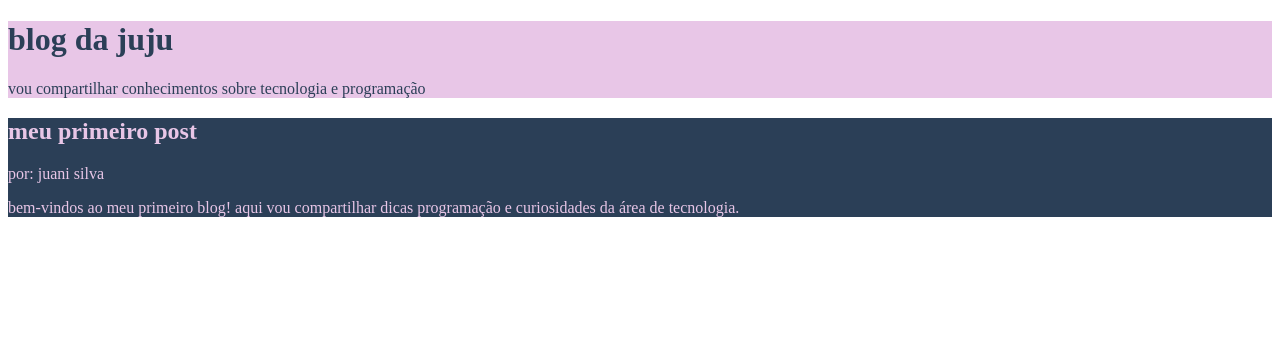
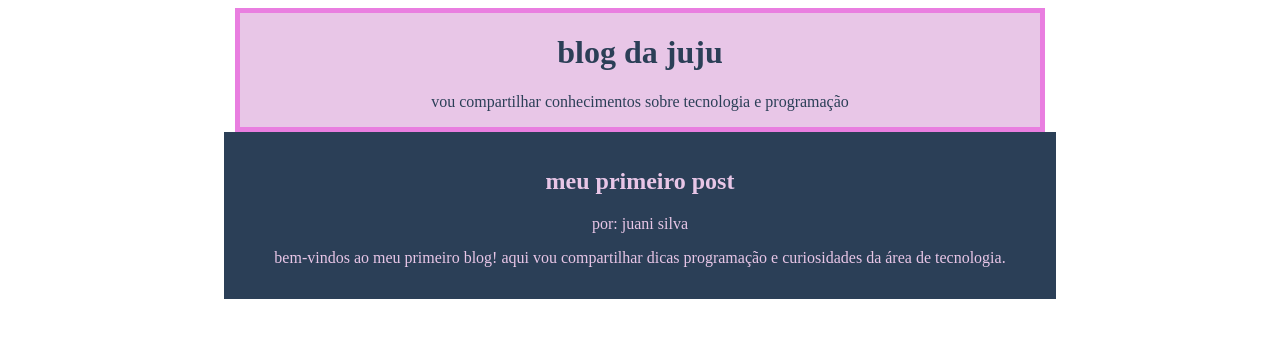
Before and after one commit to juanialeixo-design/P-gina-web-do-zero-primeira-intera-o, a plain HTML site: page index.html in a window 1280 px wide. Drawn offline with Linux system fonts and the light colour scheme.

Commit message:
Add files via upload

```diff
--- a/index.html
+++ b/index.html
@@ -9,11 +9,20 @@
             header{
                 background-color:#E8C6E7;
                 color: #2B3F57;
+                text-align: center;
+                max-width: 800px;
+                margin: 0 auto;
+                border: 5px solid #e97ee0;
             }
             main{
                 background-color: #2B3F57;
                 color: #E8C6E7;
+                text-align: center;
+                max-width: 800px;
+                margin: 0 auto;
+                padding: 16px;
             }
+
         </style>
     </head>
     <body>
```
